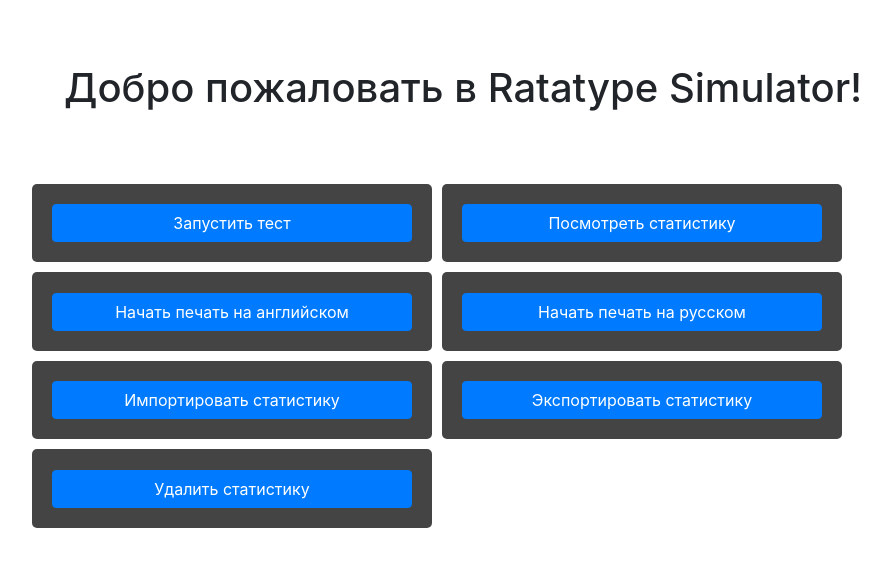
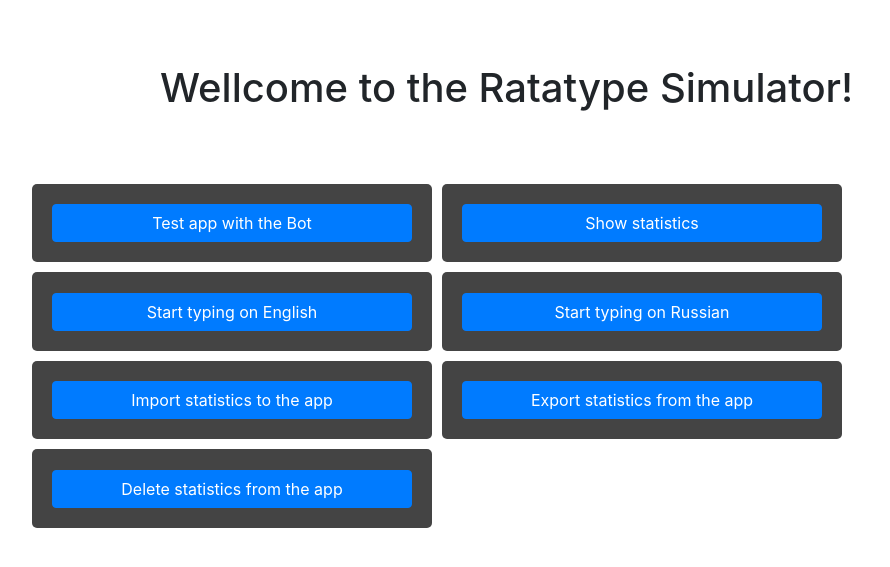
Before and after one commit to apastukhanov/RatatypeSimulator, a Flask app: template app/templates/start.html in a window 1280 px wide. Shown: the top 567 px of the page, without its empty margins (96-986 px from the left). Run offline with Flask 2, Linux system fonts and the light colour scheme; the template is opened without the code that fills it, so the values that code supplies are empty.

Commit message:
change interface the the app to the english language

```diff
--- a/app/main.py
+++ b/app/main.py
@@ -48,10 +48,9 @@
         calc.save_data()
         print('result is saved!')
         window.evaluate_js("alert('result is saved!')")
-        # window.load_url(START_PAGE)
         window.evaluate_js("""
         var tag = document.createElement("a");
-        var text = document.createTextNode("Перейти на стартовую страницу Ratatype Simulator!");
+        var text = document.createTextNode("Return to the start page of the app");
         tag.appendChild(text);
         tag.href = "http://0.0.0.0:80/start";
         var element = document.getElementsByClassName("col-xs-12 col-sm-5")[0];
--- a/app/templates/start.html
+++ b/app/templates/start.html
@@ -7,7 +7,7 @@
     <style>
         .intro {
             margin-top:5%;
-            margin-left:12.5%;
+            margin-left:20%;
         }
         .btn-group{
             margin-left:10%;
@@ -48,37 +48,37 @@
     <body>
 
         <div class="intro">
-            <h1>Добро пожаловать в Ratatype Simulator!</h1>
+            <h1>Wellcome to the Ratatype Simulator!</h1>
         </div>
             <div class="btn-group btn-group-lg" role="group">
                 <div id="container">
                         <div class="box">
                             <button type="button" class="btn btn-primary"><a href="http://0.0.0.0:80/mytest" class="link">
-                                Запустить тест</a></button>
+                                Test app with the Bot</a></button>
                         </div>
                         <div class="box">
                             <button type="button" class="btn btn-primary"><a href="http://0.0.0.0:80/statistics" class="link">
-                               Посмотреть статистику</a></button>
+                               Show statistics</a></button>
                         </div>
                         <div class="box">
                             <button type="button" class="btn btn-primary"><a href="https://www.ratatype.ua/typing-test/test/en/" class="    link">
-                                Начать печать на английском</a></button>
+                                Start typing on English</a></button>
                         </div>
                         <div class="box">
                             <button type="button" class="btn btn-primary"><a href="https://www.ratatype.ua/typing-test/test/ru/" class="link">
-                                Начать печать на русском</a></button>
+                                Start typing on Russian</a></button>
                         </div>
                         <div class="box">
                             <button type="button" class="btn btn-primary"><a href="http://0.0.0.0:80/openfiledialog/import" class="link">
-                                Импортировать статистику</a></button>
+                                Import statistics to the app</a></button>
                         </div>
                         <div class="box">
                             <button type="button" class="btn btn-primary"><a href="http://0.0.0.0:80/openfiledialog/export" class="link">
-                                Экспортировать статистику</a></button>
+                                Export statistics from the app</a></button>
                         </div>
                         <div class="box">
                             <button type="button" class="btn btn-primary"><a href="http://0.0.0.0:80/openfiledialog/delete" class="link">
-                                Удалить статистику</a></button>
+                                Delete statistics from the app</a></button>
                         </div>
                 </div>
             </div>
--- a/app/templates/statistics.html
+++ b/app/templates/statistics.html
@@ -45,7 +45,7 @@
     <div id="container" style="">
         <div class="box">
             <button type="button" class="btn btn-light w-100 add-top"><a href="http://0.0.0.0:80/start" class="link">
-                Перейти на стартовую страницу Ratatype Simulator!</a></button>
+                Return to the start page of the app</a></button>
         </div>
     </div>
 
```
